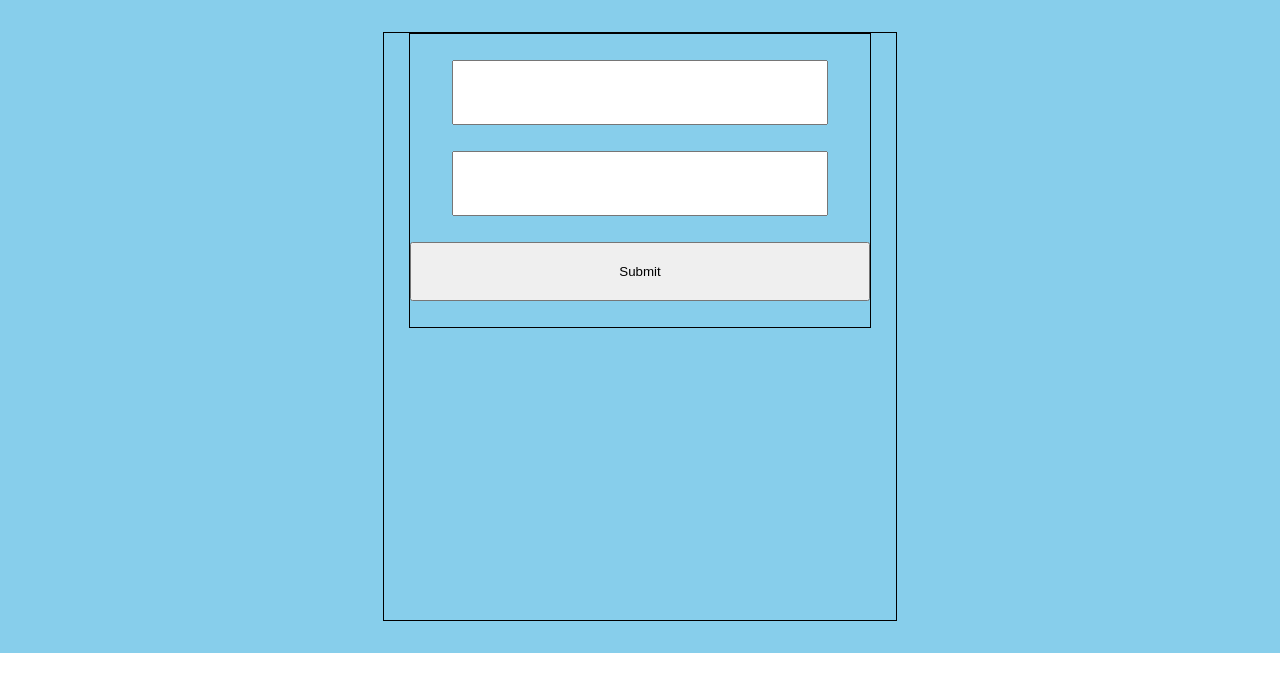
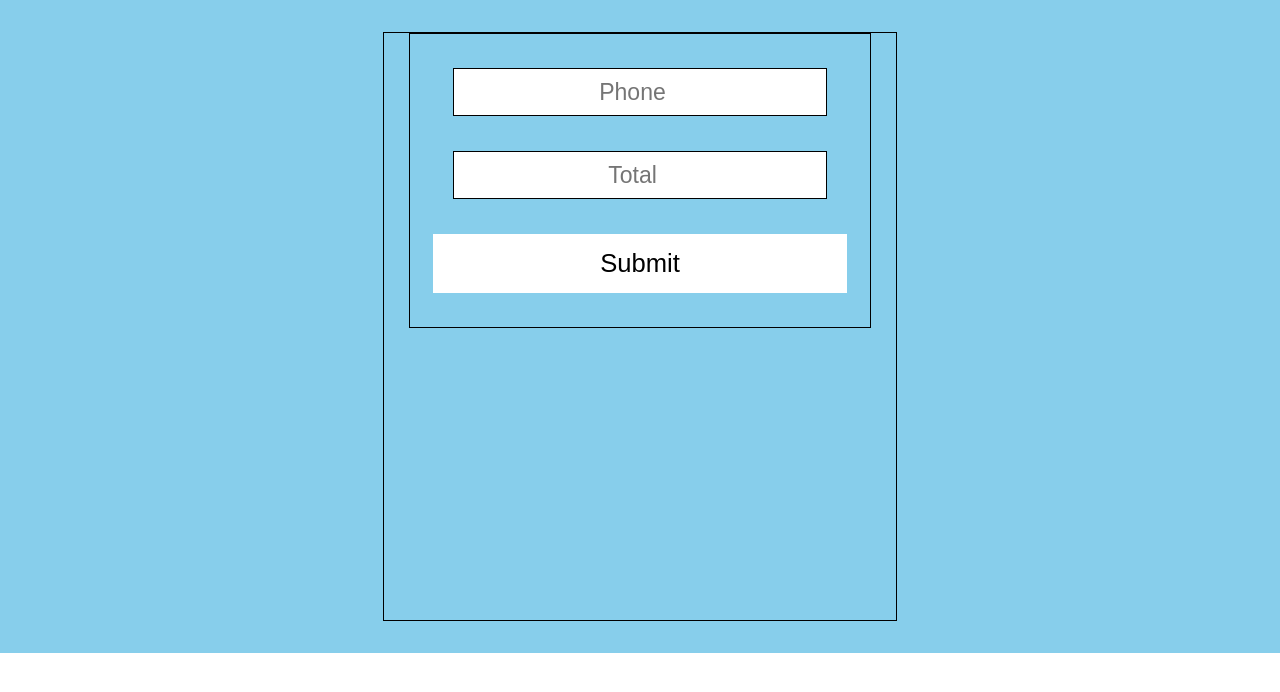
Before and after one commit to MokuaEnock/daraja, a React (Create React App) app: page / in a window 1280 px wide. Shown: the top 692 px of the page. Built offline with nearby package versions, Linux system fonts and the light colour scheme.

Commit message:
add placeholder text

```diff
--- a/src/App.css
+++ b/src/App.css
@@ -30,10 +30,17 @@ form {
 
 form > input {
   width: 80%;
-  height: 20%;
+  height: 15%;
+  border: thin solid black;
+  text-align: center;
+  font-size: 1.8vw;
 }
 
 form > button {
-  width: 100%;
+  width: 90%;
   height: 20%;
+  background-color: white;
+  text-align: center;
+  border: thin solid transparent;
+  font-size: 2vw;
 }
--- a/src/App.js
+++ b/src/App.js
@@ -4,8 +4,8 @@ function App() {
   return (
     <main>
       <form>
-        <input type="number" />
-        <input type="number" />
+        <input type="number" placeholder="Phone" />
+        <input type="number" placeholder="Total" />
         <button>Submit</button>
       </form>
     </main>
```
